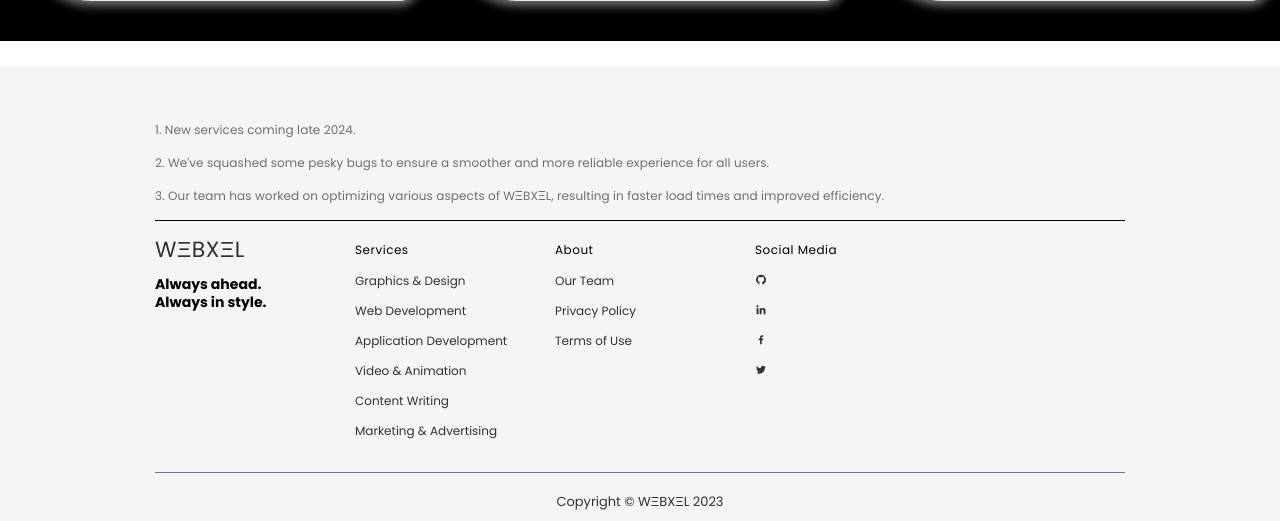
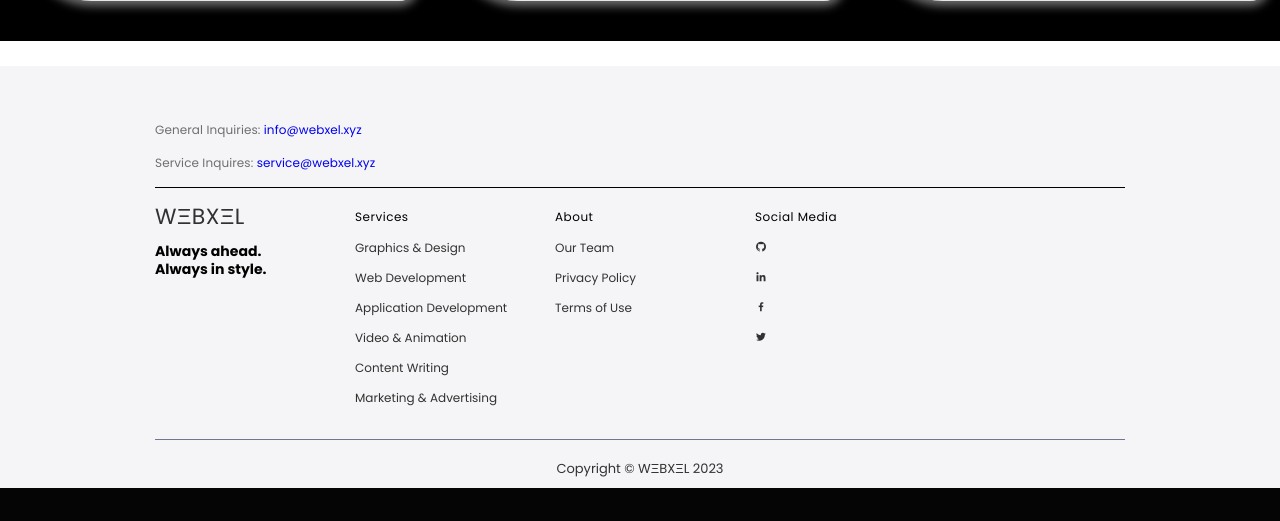
Before and after one commit to charukaonline/webxel-website, a PHP site: page / in a window 1280 px wide. Shown: the part 4305-4826 px from the top of the page. After the commit the page ends 4793 px from the top, so only its background shows below. Run offline with PHP 8.4, Linux system fonts and the light colour scheme; some libraries are stand-ins or nearby versions.

Commit message:
final frontend ammendments #2

```diff
--- a/includes/footer.php
+++ b/includes/footer.php
@@ -2,10 +2,9 @@
 <footer class="footer">
     <div class="footer_wrapper">
         <ul>
-            <li>1. New services coming late 2024.</li>
-            <li>2. We've squashed some pesky bugs to ensure a smoother and more reliable experience for all users.</li>
-            <li>3. Our team has worked on optimizing various aspects of W&#x039E;&#x042;X&#x039E;L, resulting in
-                faster load times and improved efficiency.</li>
+            <li>General Inquiries: <a href="mailto:info@webxel.xyz">info@webxel.xyz</a></li>
+            <!-- <li>Technical Inquiries: <a href="mailto:admin@webxel.xyz">admin@webxel.xyz</a></li> -->
+            <li>Service Inquires: <a href="mailto:service@webxel.xyz">service@webxel.xyz</a></li>
         </ul>
 
         <div class="footer_links">
```
